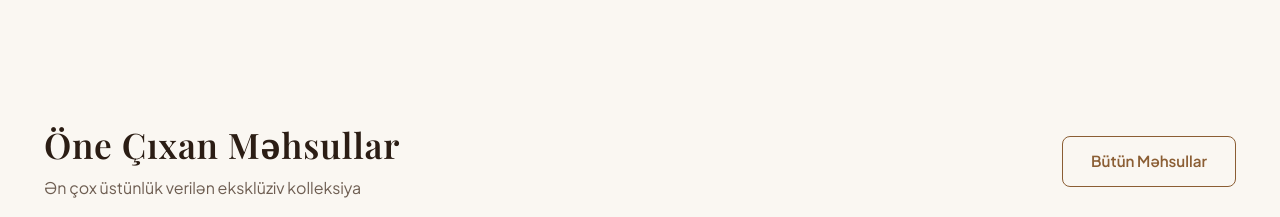
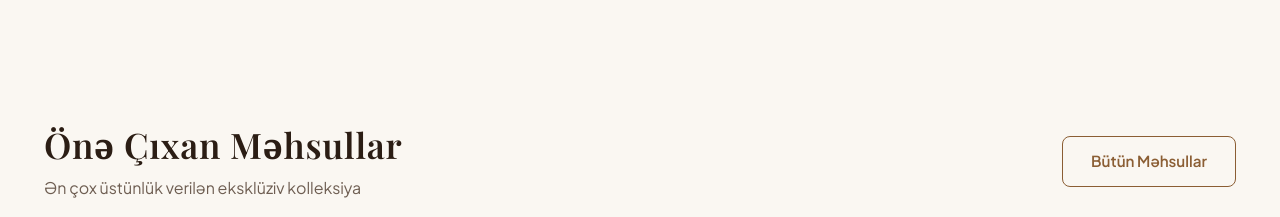
Before and after one commit to hassanoffar-ai/mebel-dunyasi, a Next.js app: page / in a window 1280 px wide. Shown: the part 1060-1277 px from the top of the page. Built offline with nearby package versions, Linux system fonts and the light colour scheme; no server answers; the database is empty; a web font is replaced by a local one.

Commit message:
Önə çıxan məhsullar başlığı düzəldildi

```diff
--- a/src/app/page.tsx
+++ b/src/app/page.tsx
@@ -187,7 +187,7 @@ export default function HomePage() {
           <div className="container">
             <div style={{ display: 'flex', justifyContent: 'space-between', alignItems: 'center', flexWrap: 'wrap', gap: '16px', marginBottom: '40px' }}>
               <div>
-                <h2 style={{ fontSize: 'clamp(1.6rem, 4vw, 2.2rem)', marginBottom: '8px' }}>Öne Çıxan Məhsullar</h2>
+                <h2 style={{ fontSize: 'clamp(1.6rem, 4vw, 2.2rem)', marginBottom: '8px' }}>Önə Çıxan Məhsullar</h2>
                 <p style={{ color: 'var(--text-muted)' }}>Ən çox üstünlük verilən eksklüziv kolleksiya</p>
               </div>
               <Link href="#" className="btn btn-outline">Bütün Məhsullar</Link>
```
Also changed, not shown: 1 other file (tests, documents, lock files or other folders).
